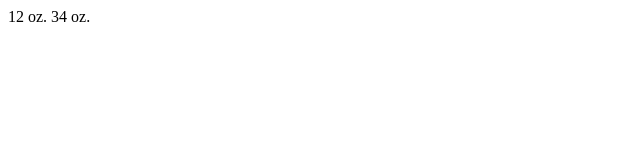
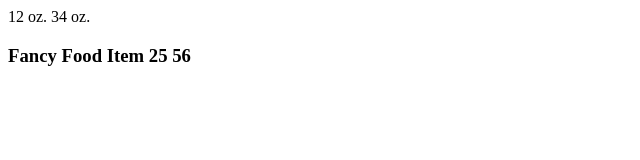
Before and after one commit to ahmadalthamer/resturant-menu, a plain HTML site: page index.html in a window 1280 px wide. Shown: the whole page, without its empty margins (0-640 px from the left). Drawn offline with Linux system fonts and the light colour scheme.

Commit message:
feat: add Fancy Food item to the menu

```diff
--- a/index.html
+++ b/index.html
@@ -3,3 +3,9 @@
     <span>12 oz.</span>
     <span>34 oz.</span>
   </div>
+
+<h3>
+    <span>Fancy Food Item</span>
+    <span>25</span>
+    <span>56</span>
+  </h3>
```
